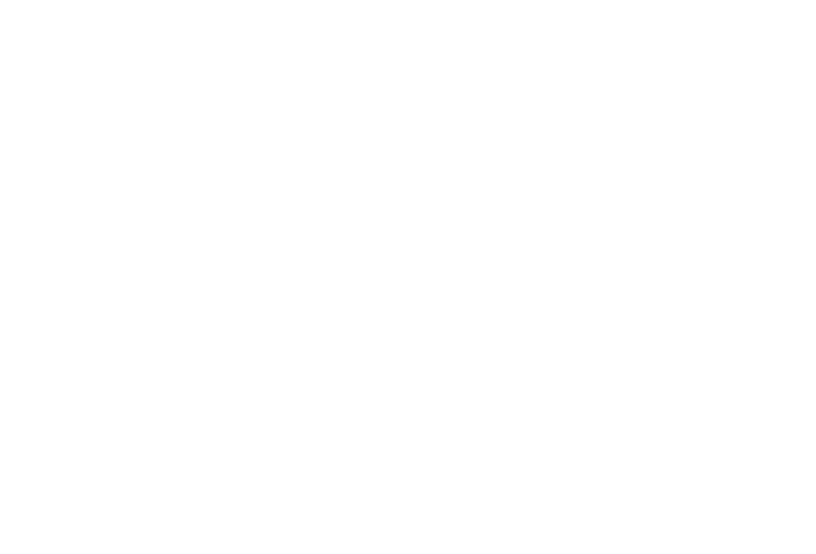
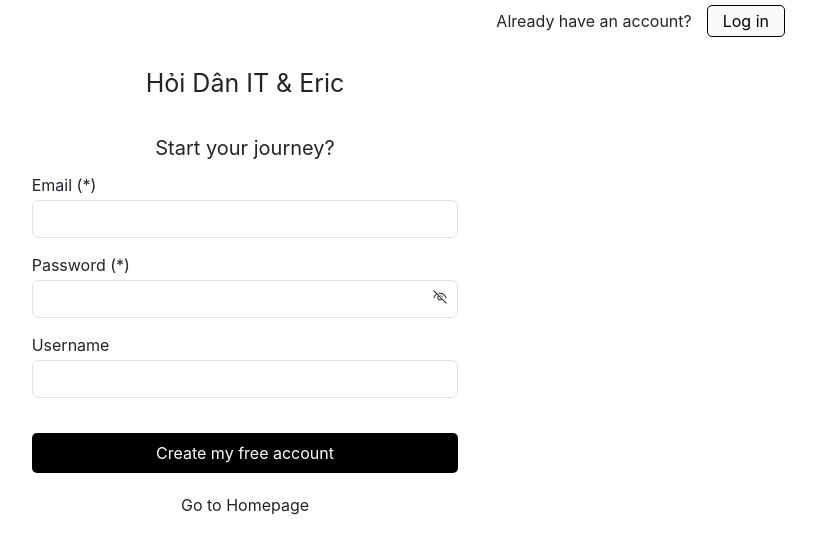
Before and after one commit to DuyCR7/LearnReactjs, a React (Create React App) app: page /register in a window 1280 px wide. Before the commit this address had no page. Shown: the top 554 px of the page, without its empty margins (395-1211 px from the left). Built offline with nearby package versions, Linux system fonts and the light colour scheme.

Commit message:
API Register

```diff
--- a/src/Layout.js
+++ b/src/Layout.js
@@ -8,6 +8,7 @@
 import Login from "./components/Auth/Login";
 import { ToastContainer } from "react-toastify";
 import "react-toastify/dist/ReactToastify.css";
+import Register from "./components/Auth/Register";
 
 const Layout = (props) => {
   return (
@@ -24,6 +25,7 @@
         </Route>
 
         <Route path="/login" element={<Login />} />
+        <Route path="/register" element={<Register />} />
       </Routes>
 
       <ToastContainer
--- a/src/components/Auth/Login.js
+++ b/src/components/Auth/Login.js
@@ -10,8 +10,26 @@
 
   const navigate = useNavigate();
 
+  const validateEmail = (email) => {
+    return String(email)
+      .toLowerCase()
+      .match(
+        /^(([^<>()[\]\\.,;:\s@"]+(\.[^<>()[\]\\.,;:\s@"]+)*)|.(".+"))@((\[[0-9]{1,3}\.[0-9]{1,3}\.[0-9]{1,3}\.[0-9]{1,3}\])|(([a-zA-Z\-0-9]+\.)+[a-zA-Z]{2,}))$/
+      );
+  };
+
   const handleLogin = async () => {
     // validate
+    const isValidEmail = validateEmail(email);
+    if (!isValidEmail) {
+      toast.warning("Email is invalid");
+      return;
+    }
+
+    if (!password) {
+      toast.warning("Password is invalid");
+      return;
+    }
 
     // submit apis
     let data = await postLogin(email, password);
@@ -29,7 +47,7 @@
     <div className="login-container">
       <div className="header">
         <span>Don't have an account yet?</span>
-        <button>Sign up</button>
+        <button onClick={() => navigate('/register')}>Sign up</button>
       </div>
       <div className="title col-4 mx-auto">VuDucDuy</div>
       <div className="welcome col-4 mx-auto">Hello, who's this?</div>
--- /dev/null
+++ b/src/components/Auth/Register.js
@@ -0,0 +1,116 @@
+import { useState } from 'react';
+import './Register.scss';
+import { useNavigate } from 'react-router-dom';
+import { postRegister } from '../../services/apiServices';
+import { toast } from 'react-toastify';
+import { VscEye, VscEyeClosed } from "react-icons/vsc";
+
+const Register = (props) => {
+    const [email, setEmail] = useState("");
+    const [password, setPassword] = useState("");
+    const [username, setUsername] = useState("");
+
+    const [isShowPassword, setIsShowPassword] = useState(false);
+
+    const navigate = useNavigate();
+
+    const validateEmail = (email) => {
+        return String(email)
+            .toLowerCase()
+            .match(
+                /^(([^<>()[\]\\.,;:\s@"]+(\.[^<>()[\]\\.,;:\s@"]+)*)|(".+"))@((\[[0-9]{1,3}\.[0-9]{1,3}\.[0-9]{1,3}\.[0-9]{1,3}\])|(([a-zA-Z\-0-9]+\.)+[a-zA-Z]{2,}))$/
+            );
+    };
+    const handleRegister = async () => {
+        //validate
+        const isValidEmail = validateEmail(email);
+        if (!isValidEmail) {
+            toast.error('Invalid email')
+            return;
+        }
+
+        if (!password) {
+            toast.error('Invalid password')
+            return;
+        }
+
+        //submit apis
+        let data = await postRegister(email, password, username);
+        if (data && data.EC === 0) {
+            toast.success(data.EM);
+            navigate('/login')
+        }
+
+        if (data && +data.EC !== 0) {
+            toast.error(data.EM);
+        }
+    }
+    return (
+        <div className="register-container">
+            <div className='header'>
+                <span> Already have an account?</span>
+                <button onClick={() => navigate('/login')}>Log in</button>
+            </div>
+            <div className='title col-4 mx-auto'>
+                Hỏi Dân IT &amp; Eric
+            </div>
+            <div className='welcome col-4 mx-auto'>
+                Start your journey?
+            </div>
+            <div className='content-form col-4 mx-auto'>
+                <div className='form-group'>
+                    <label>Email (*)</label>
+                    <input
+                        type={"email"}
+                        className="form-control"
+                        value={email}
+                        onChange={(event) => setEmail(event.target.value)}
+                    />
+                </div>
+                <div className='form-group pass-group'>
+                    <label>Password (*)</label>
+                    <input
+                        type={isShowPassword ? "text" : "password"}
+                        className="form-control"
+                        value={password}
+                        onChange={(event) => setPassword(event.target.value)}
+                    />
+
+                    {isShowPassword ?
+                        <span className="icons-eye"
+                            onClick={() => setIsShowPassword(false)}>
+                            <VscEye />
+                        </span>
+                        :
+                        <span className="icons-eye"
+                            onClick={() => setIsShowPassword(true)}>
+                            <VscEyeClosed />
+                        </span>
+                    }
+                </div>
+                <div className='form-group'>
+                    <label>Username</label>
+                    <input
+                        type={"text"}
+                        className="form-control"
+                        value={username}
+                        onChange={(event) => setUsername(event.target.value)}
+                    />
+                </div>
+                <div>
+                    <button
+                        className='btn-submit'
+                        onClick={() => handleRegister()}
+                    >Create my free account</button>
+                </div>
+                <div className='text-center'>
+                    <span className="back" onClick={() => { navigate('/') }}>
+                        Go to Homepage
+                    </span>
+                </div>
+            </div>
+        </div>
+    )
+}
+
+export default Register;
--- /dev/null
+++ b/src/components/Auth/Register.scss
@@ -0,0 +1,65 @@
+.register-container {
+    .header {
+        height: 45px;
+        text-align: right;
+        padding: 5px 100px 0 100px;
+
+        button {
+            padding: 3px 15px;
+            margin-left: 15px;
+            border-radius: 5px;
+            background: #f9f9f9;
+            border: 1px solid;
+
+            &:hover {
+                background-color: white;
+            }
+        }
+    }
+
+    .title {
+        font-size: 25px;
+        padding: 20px 0;
+        text-align: center;
+    }
+
+    .welcome {
+        font-size: 20px;
+        padding: 10px 0;
+        text-align: center;
+    }
+
+    .content-form {
+
+        input {
+            margin-bottom: 15px ;
+            margin-top: 3px;
+        }
+
+        button {
+            width: 100%;
+            width: 100%;
+            height: 40px;
+            border: none;
+            border-radius: 5px;
+            margin: 20px 0;
+            color: white;
+            background: black;
+        }
+
+        .back {
+            cursor: pointer;
+        }
+
+        .pass-group {
+            position: relative;
+
+            .icons-eye {
+                cursor: pointer;
+                position: absolute;
+                right: 10px;
+                bottom: 10px;
+            }
+        }
+    }
+}
--- a/src/components/Header/Header.js
+++ b/src/components/Header/Header.js
@@ -10,6 +10,10 @@
 
   const handleLogin = () => {
     navigate('/login');
+  };
+
+  const handleRegister = () => {
+    navigate('/register');
   };
 
   return (
@@ -25,7 +29,7 @@
           </Nav>
           <Nav>
             <button className="btn-login" onClick={() => handleLogin()}>Log in</button>
-            <button className="btn-signup">Sign up</button>
+            <button className="btn-signup" onClick={() => handleRegister()}>Sign up</button>
             {/* <NavDropdown title="Settings" id="basic-nav-dropdown">
               <NavDropdown.Item>Log in</NavDropdown.Item>
               <NavDropdown.Item>
--- a/src/services/apiServices.js
+++ b/src/services/apiServices.js
@@ -36,8 +36,16 @@
 
 // Login
 const postLogin = (email, password) => {
-  return axios.post("api/v1/login", { email: email, password: password } );
-}
+  return axios.post("api/v1/login", { email: email, password: password });
+};
+
+const postRegister = (email, password, username) => {
+  return axios.post("api/v1/register", {
+    email: email,
+    password: password,
+    username: username,
+  });
+};
 
 export {
   postCreateNewUser,
@@ -45,5 +53,6 @@
   putUpdateUser,
   deleteUser,
   getUserWithPaginate,
-  postLogin
+  postLogin,
+  postRegister
 };
```
